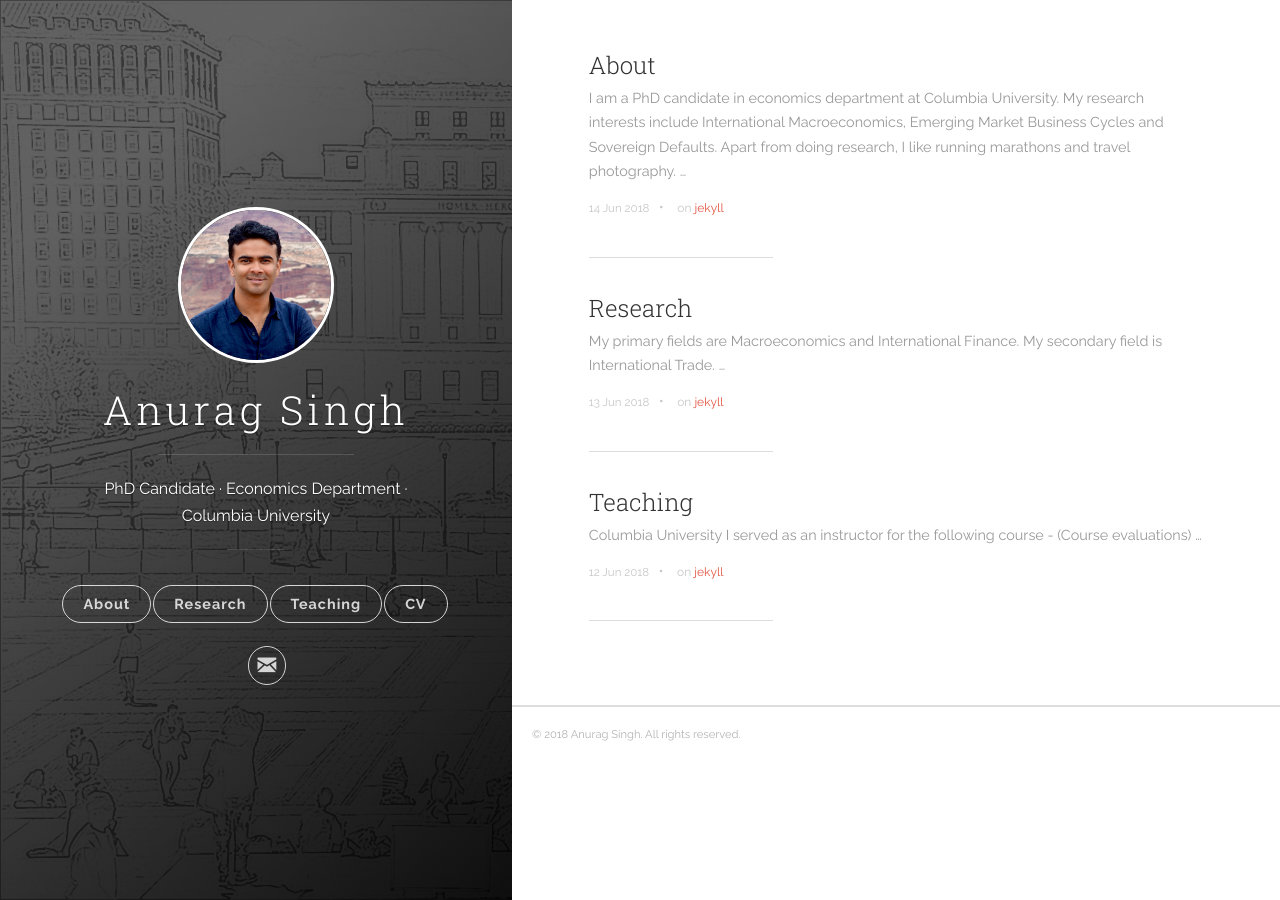
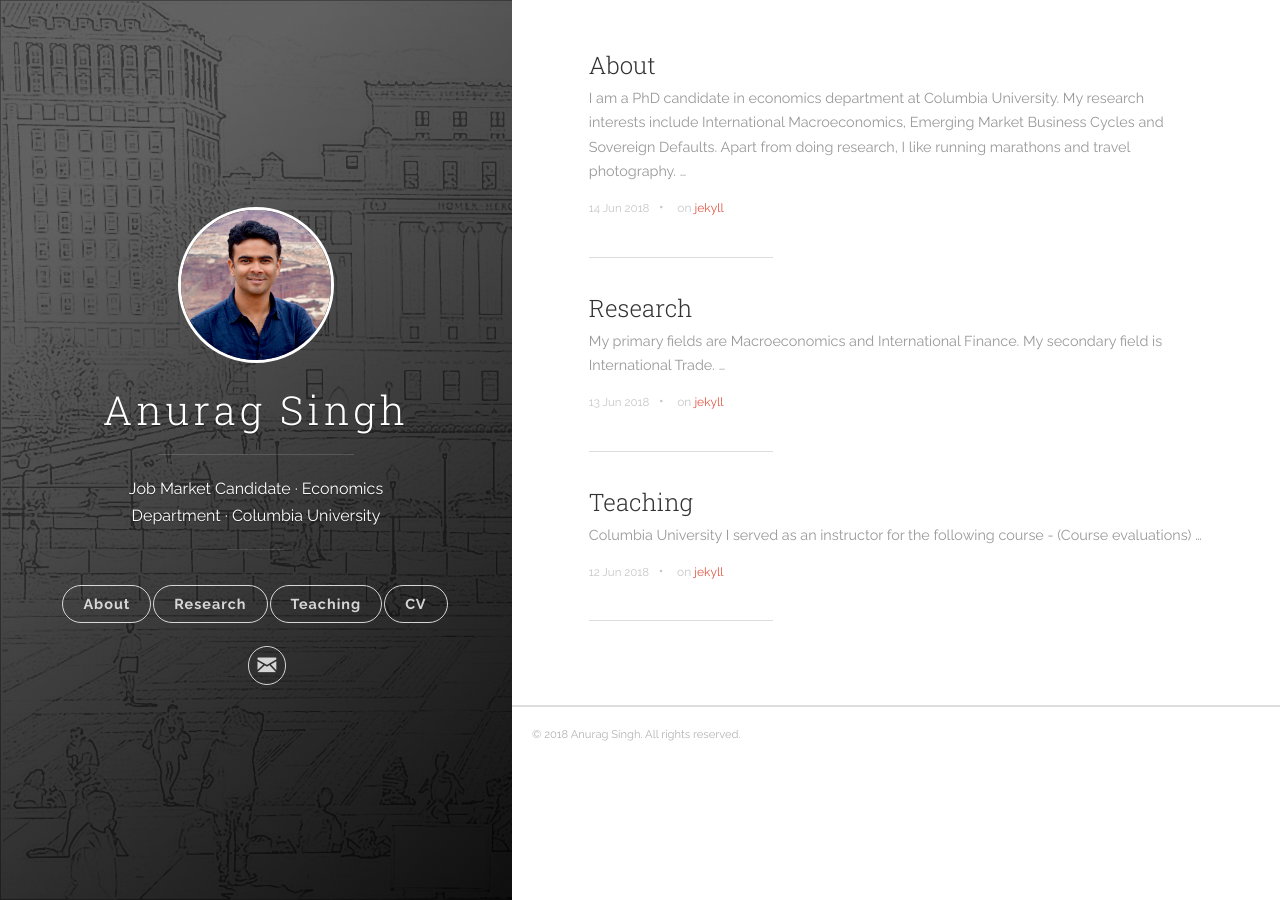
Before and after one commit to vinayakiyer/vinayakiyer.github.io, a Jekyll site: the page built from index.html, in a window 1280 px wide. Built offline with Jekyll 4.4.1, drawn with Linux system fonts in a browser that asks for light colours; the list of posts is cut into pages by our own code.

Commit message:
Update _config.yml

```diff
--- a/_config.yml
+++ b/_config.yml
@@ -1,6 +1,6 @@
 # Site settings
 title: Anurag Singh
-description: PhD Candidate &middot; Economics Department &middot; Columbia University
+description: Job Market Candidate &middot; Economics Department &middot; Columbia University
 url: 'https:/s-anurag.github.io/'
 baseurl: ""
 # google_analytics: 'UA-XXXXXX-X'
```
